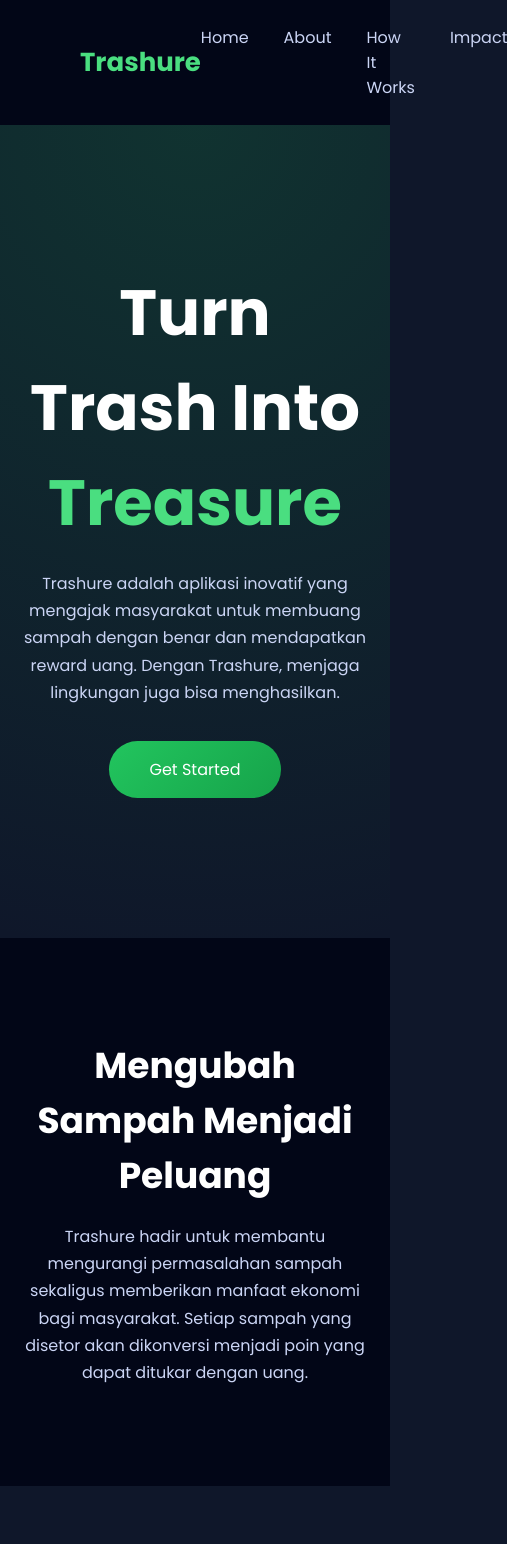
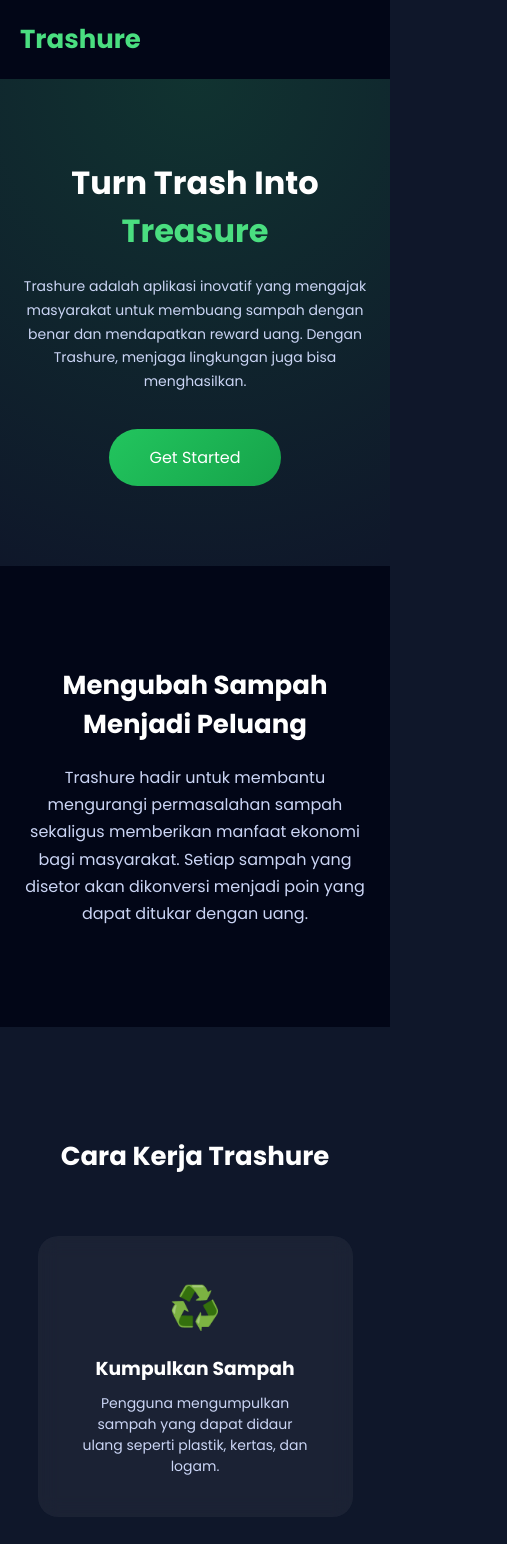
Before and after one commit to hizkiasec/trashure-website, a plain HTML site: page index.html in a window 390 px wide. Shown: the top 1544 px of the page, 507 px wide, since content can reach past the window. Drawn offline with Linux system fonts and the light colour scheme.

Commit message:
fix responsive mobile

```diff
--- a/style.css
+++ b/style.css
@@ -205,3 +205,56 @@
 background:#020617;
 color:#94a3b8;
 }
+
+/* ===== MOBILE RESPONSIVE ===== */
+
+@media (max-width: 900px){
+
+nav{
+padding:20px;
+}
+
+nav ul{
+display:none;
+}
+
+.hero h1{
+font-size:40px;
+}
+
+.hero{
+padding:80px 20px;
+}
+
+.step-container{
+flex-direction:column;
+align-items:center;
+}
+
+.stats{
+flex-direction:column;
+gap:40px;
+}
+
+}
+
+@media (max-width: 600px){
+
+.hero h1{
+font-size:32px;
+}
+
+.hero p{
+font-size:14px;
+}
+
+.about h2,
+.steps h2{
+font-size:26px;
+}
+
+.step-card{
+width:90%;
+}
+
+}
```
